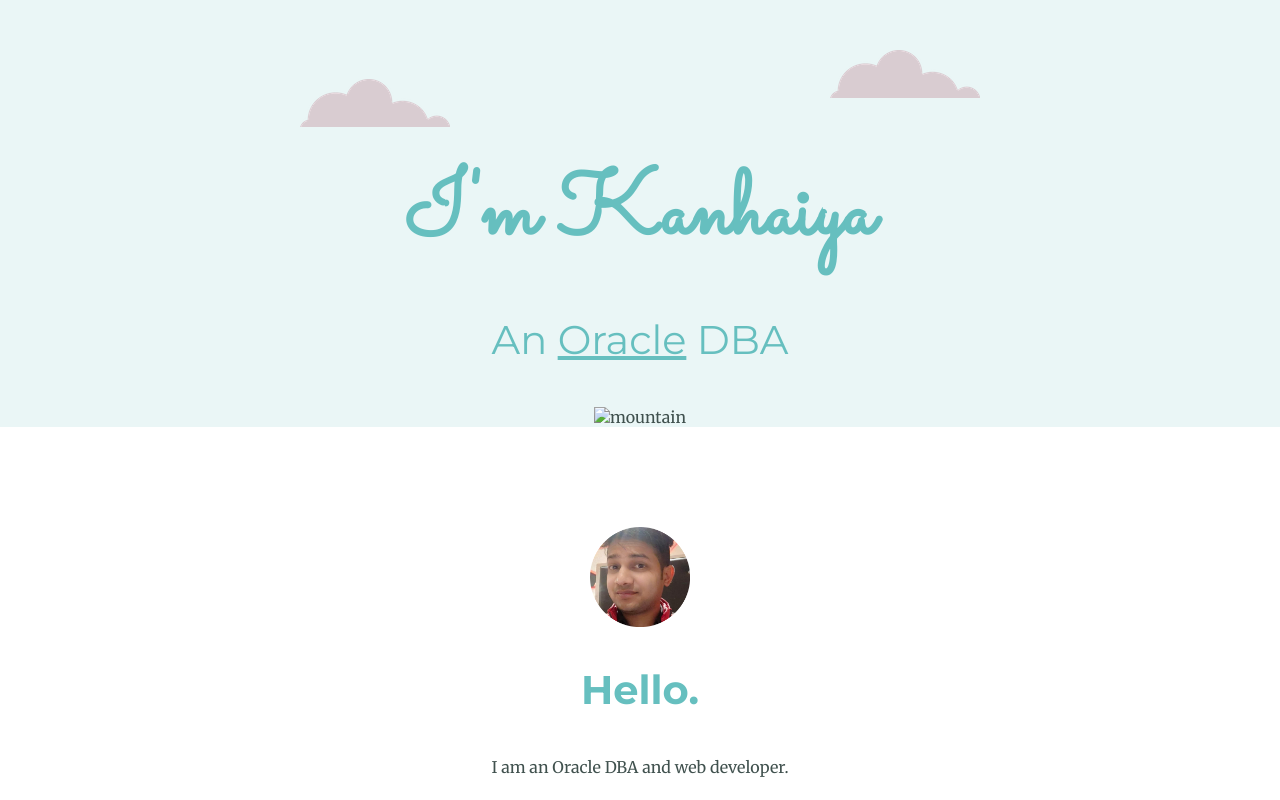
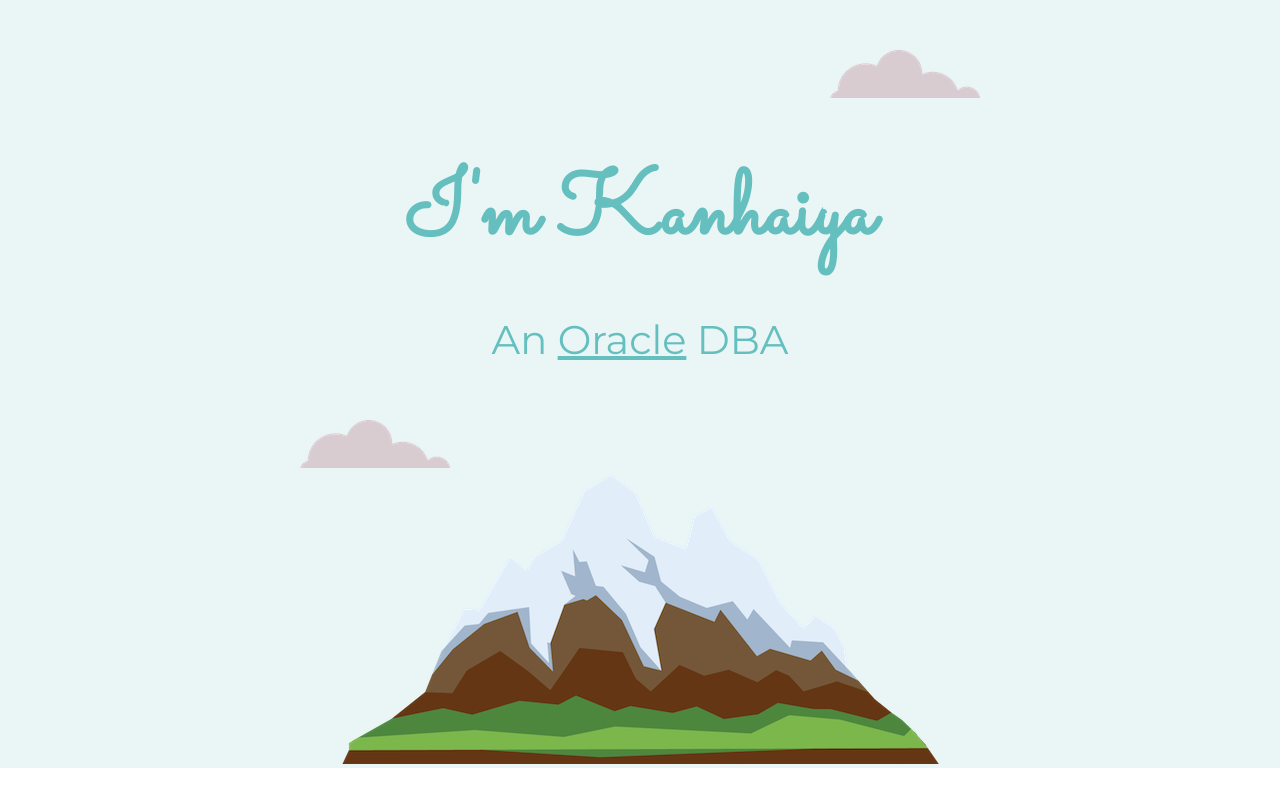
Before and after one commit to Kanhaiya94112/personal-site, a plain HTML site: page index.html in a window 1280 px wide. Shown: the top 800 px of the page. Drawn offline with Linux system fonts and the light colour scheme.

Commit message:
Update index.html

```diff
--- a/index.html
+++ b/index.html
@@ -18,7 +18,7 @@
     <h1> I'm Kanhaiya</h1>
     <h2 class="weight"> An <span class="span1">Oracle</span> DBA</h2>
     <img class="bottom-cloud" src="cloud.png" alt="cloud">
-    <img src="images/mountain.png" alt="mountain">
+    <img src="mountain.png" alt="mountain">
   </div>
   <div class="middle">
     <div class="profile">
```
